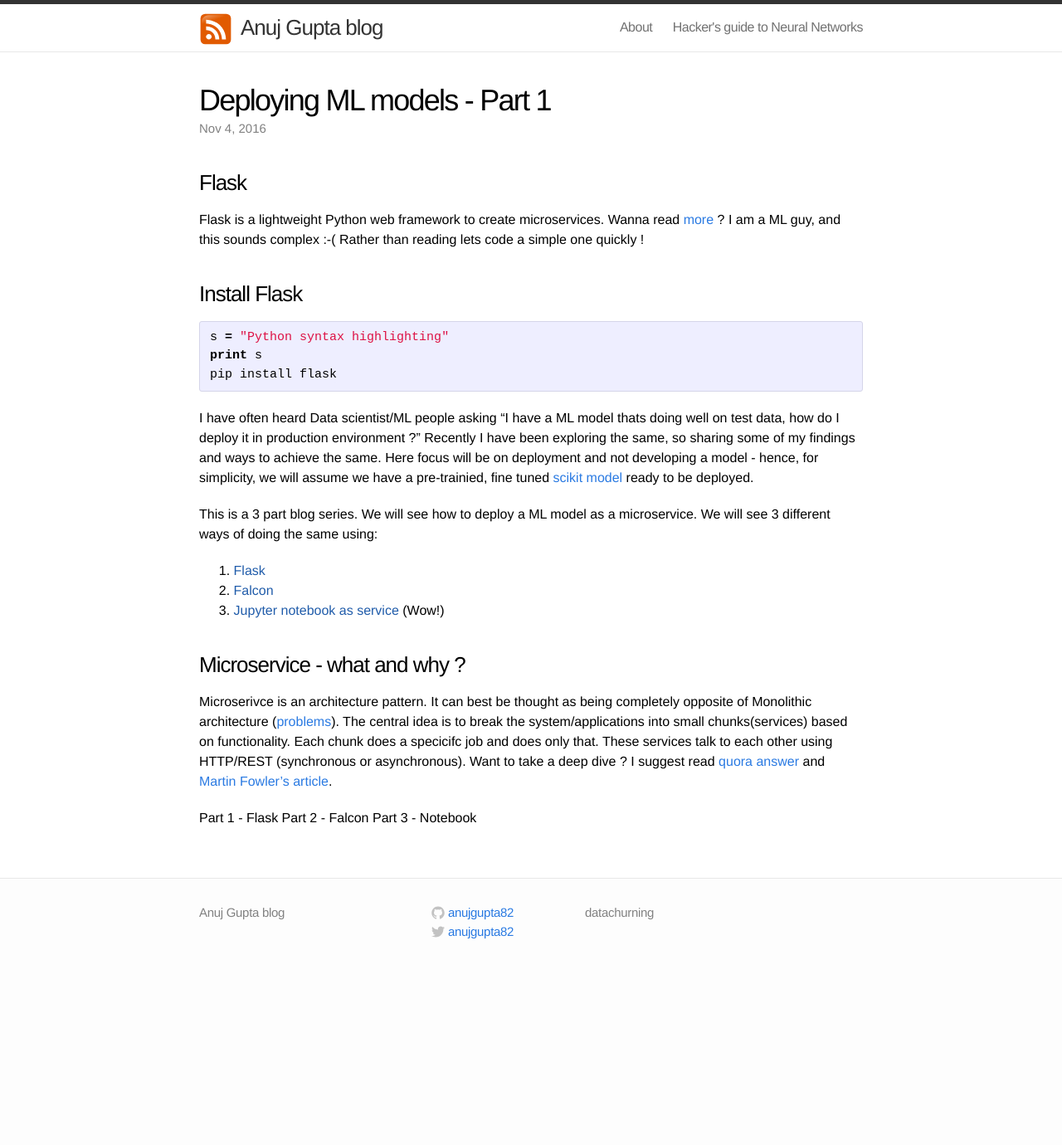
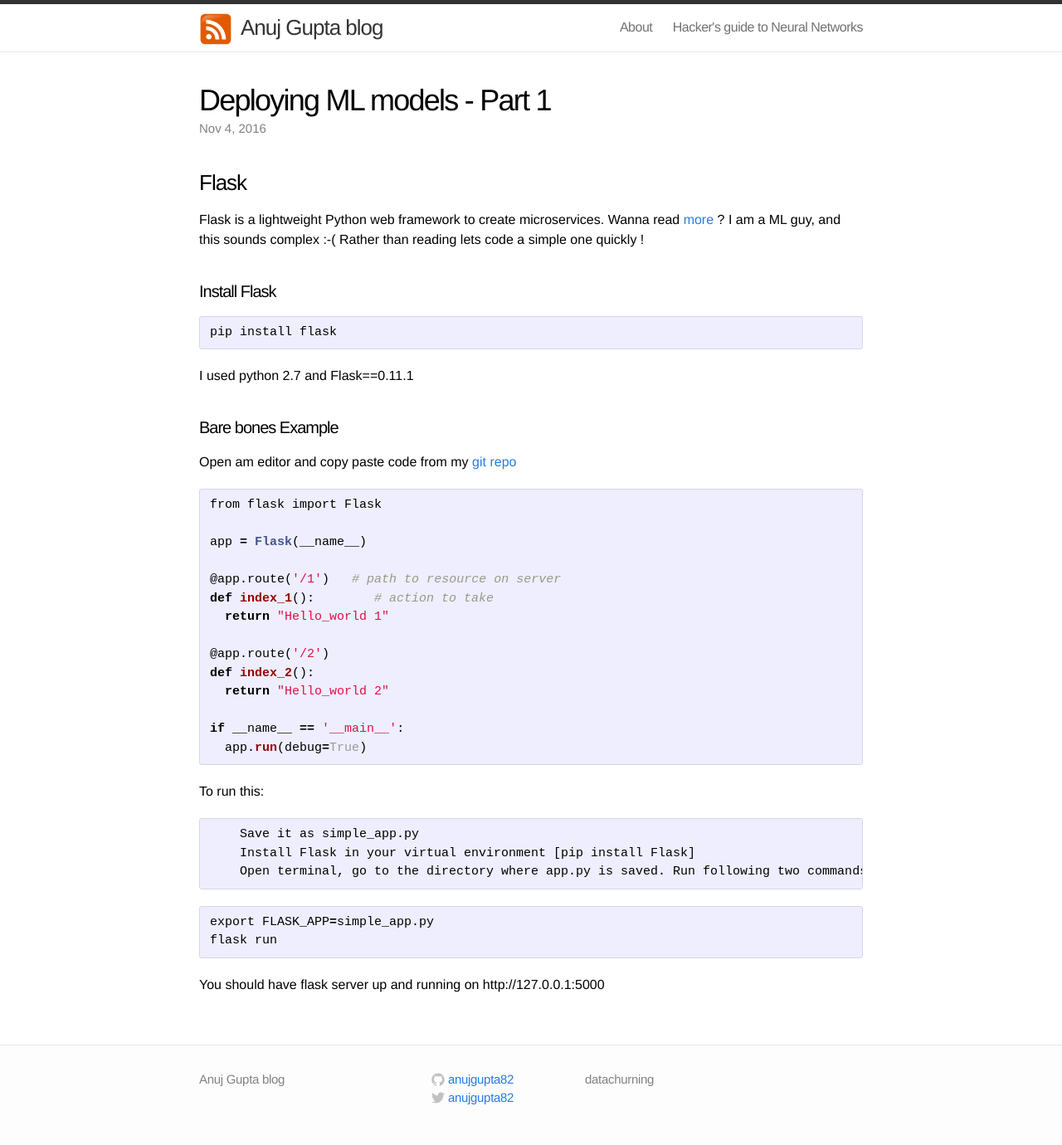
Before and after one commit to sam-iitj/sam-iitj.github.io, a Jekyll site: the page built from _posts/2016-11-04-deploying-ml-models-part-1.markdown, in a window 1280 px wide. Shown: the whole page at 83% size. Built offline with Jekyll 4.4.1, drawn with Linux system fonts in a browser that asks for light colours; comment, search, counter and statistics services are not loaded; before the commit the page ends 1179 px from its top, so only the background shows below that.

Commit message:
added deploying-ml-models-part-1

````diff
--- a/_posts/2016-11-04-deploying-ml-models-part-1.markdown
+++ b/_posts/2016-11-04-deploying-ml-models-part-1.markdown
@@ -11,28 +11,44 @@ mathjax: false
 
 Flask is a lightweight Python web framework to create microservices. Wanna read [more](https://code.tutsplus.com/tutorials/an-introduction-to-pythons-flask-framework--net-28822) ? I am a ML guy, and this sounds complex :-( Rather than reading lets code a simple one quickly !
 
-### Install Flask
+#### Install Flask
 
 ```python
-s = "Python syntax highlighting"
-print s
 pip install flask
 ```
 
-I have often heard Data scientist/ML people asking "I have a ML model thats doing well on test data, how do I deploy it in production environment ?"  Recently I have been exploring the same, so sharing some of my findings and ways to achieve the same. Here focus will be on deployment and not developing a model - hence, for simplicity, we will assume we have a pre-trainied, fine tuned [scikit model](http://scikit-learn.org/stable/auto_examples/linear_model/plot_ols.html) ready to be deployed.
+I used python 2.7 and Flask==0.11.1
 
-This is a 3 part blog series. We will see how to deploy a ML model as a microservice. We will see 3 different ways of doing the same using:
+#### Bare bones Example
 
-1. [Flask]()
-2. [Falcon]()
-3. [Jupyter notebook as service]() (Wow!)
+Open am editor and copy paste code from my [git repo](https://github.com/anujgupta82/Musings/blob/master/flask/simple_app.py)
 
+```python
+from flask import Flask
 
-### Microservice - what and why ?
+app = Flask(__name__)
 
-Microserivce is an architecture pattern. It can best be thought as being completely opposite of Monolithic architecture ([problems](https://www.thoughtworks.com/insights/blog/monoliths-are-bad-design-and-you-know-it)). The central idea is to break the system/applications into small chunks(services) based on functionality. Each chunk does a specicifc job and does only that. These services talk to each other using HTTP/REST (synchronous or asynchronous). Want to take a deep dive ? I suggest read [quora answer](https://www.quora.com/What-is-Microservices-Architecture) and [Martin Fowler's article](https://www.martinfowler.com/articles/microservices.html).
+@app.route('/1')   # path to resource on server
+def index_1():        # action to take
+  return "Hello_world 1"
 
+@app.route('/2')
+def index_2():
+  return "Hello_world 2"
 
-Part 1 - Flask
-Part 2 - Falcon
-Part 3 - Notebook
+if __name__ == '__main__':
+  app.run(debug=True)
+```
+
+To run this:
+
+        Save it as simple_app.py
+        Install Flask in your virtual environment [pip install Flask]
+        Open terminal, go to the directory where app.py is saved. Run following two commands
+
+```python
+export FLASK_APP=simple_app.py
+flask run
+```
+
+You should have flask server up and running on http://127.0.0.1:5000
````
